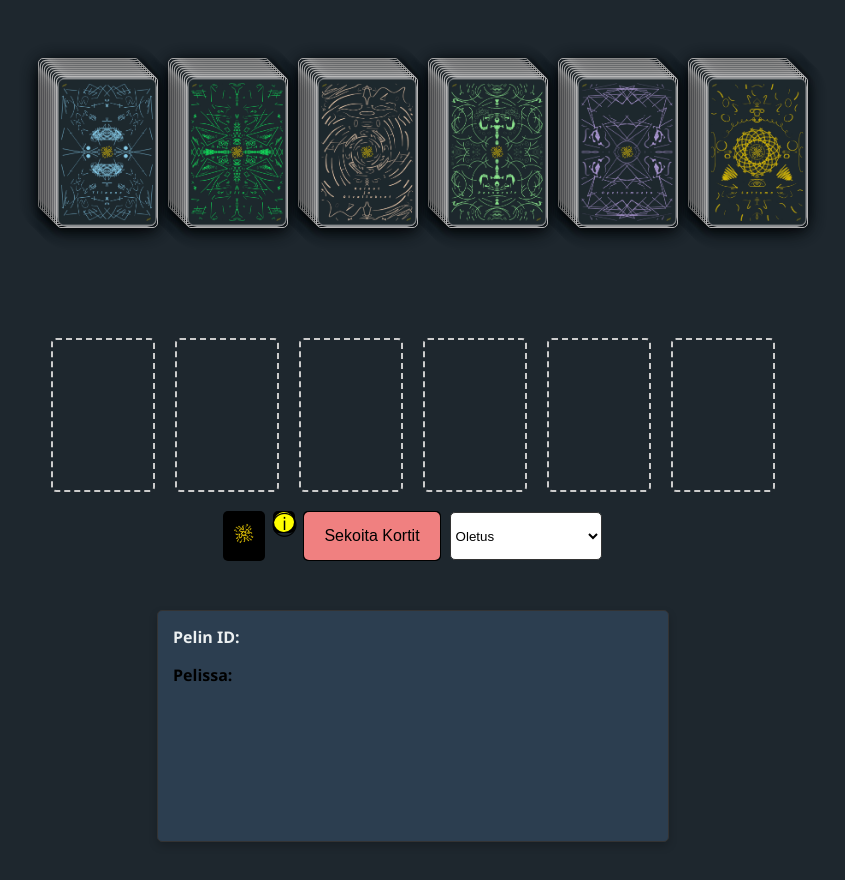
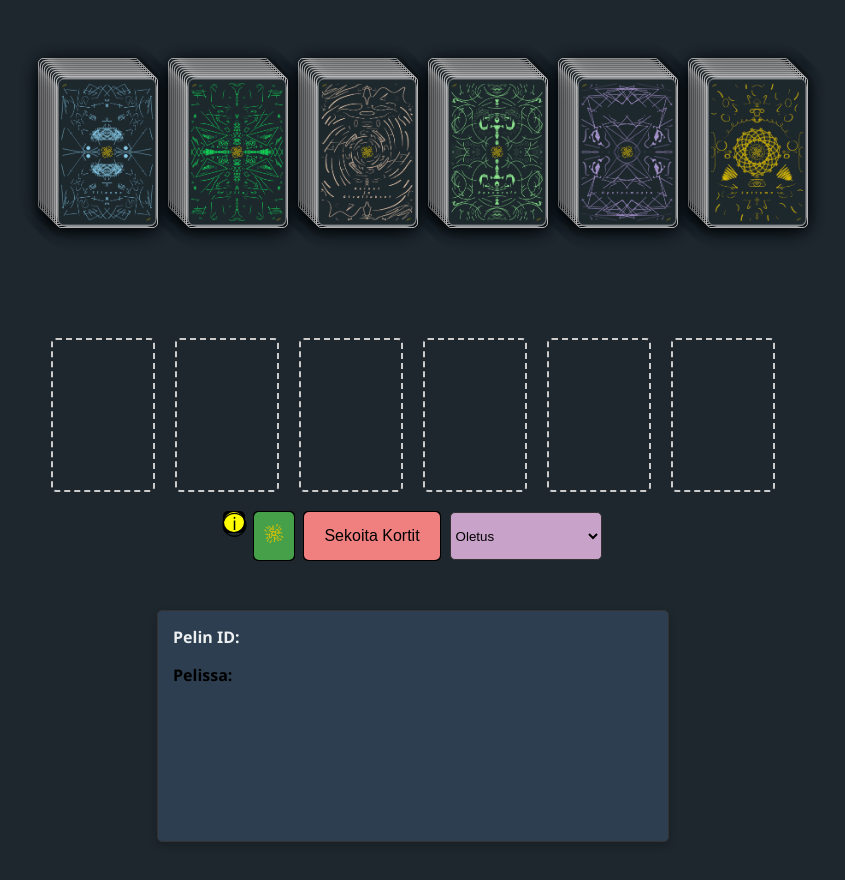
Before and after one commit to ptiagomp/sattumacards, a website: page public/gameA.html in a window 1280 px wide. Shown: the whole page, without its empty margins (227-1072 px from the left). Drawn offline with nearby package versions, Linux system fonts and the light colour scheme; no server answers.

Commit message:
design stuff

```diff
--- a/public/gameA.css
+++ b/public/gameA.css
@@ -189,7 +189,7 @@ button:active::before {
 }
 
 #homeBtn {
-    background-color: black;
+    background-color: #45a049;
     color: black;
 }
 
@@ -391,7 +391,7 @@ button:active::before {
     padding: 1px 1px;
     border-radius: 5px;
     border: 1px solid #333;
-    background-color: #fff;
+    background-color: #C8A2C8;
     cursor: pointer;
 }
 
--- a/public/gameA.html
+++ b/public/gameA.html
@@ -31,8 +31,8 @@
 
     <!-- Button Container -->
     <div class="button-container">
+        <button id="infoBtn" title="Pelin ohjeet">&#9432;</button> <!-- Info icon -->
         <button id="homeBtn" title="Takaisin päävalikkoon." onclick="window.location.href='index.html';" class="image-button"><img src="./imgs/sattuma-logo.webp" alt="Sattuma"></button>
-        <button id="infoBtn" title="Pelin ohjeet">&#9432;</button> <!-- Info icon -->
         <button id="resetBtn" title="Resetoi ja sekoita kortit.">Sekoita Kortit</button>
         <!-- <button id="autoPlaceBtn" title="Aseta kortit automaattisesti niiden pudotusalueille.">Aseta Kortit</button> -->
         <!-- <button id="flipAllBtn" title="Kääntää kaikki kortit paljastaen niiden sisällön.">Käännä Kortit</button> -->
--- a/public/gameA.js
+++ b/public/gameA.js
@@ -70,7 +70,7 @@ function createCard(deck, index, cardIndex) {
 
     const back = document.createElement('div');
     back.className = 'back';
-    back.style = `background-image: url('./front_card_img/front_draw.png');
+    back.style = `background-image: url('./front_card_img/front_draw.webp');
                   background-size: cover; background-color: white;`;
 
     card.append(front, back);
```
